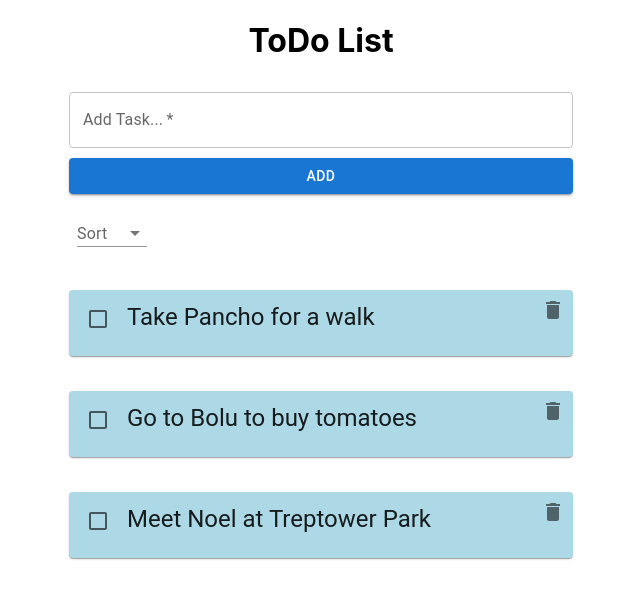
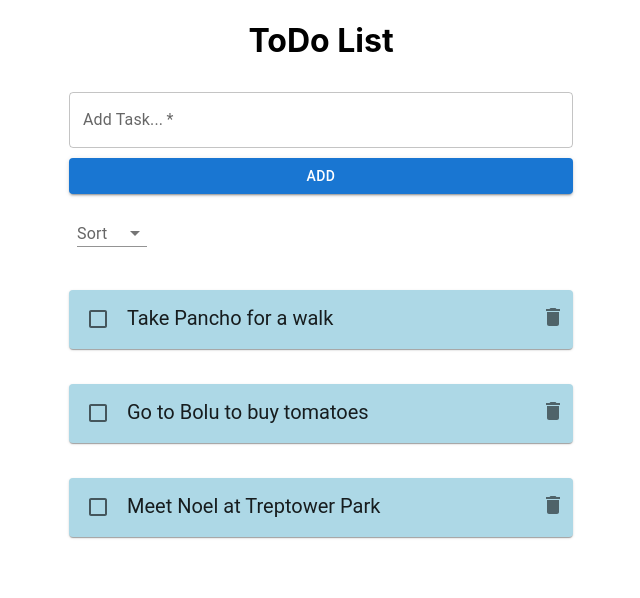
Before and after one commit to LauraPastor/todo-list, a React (Create React App) app: page / in a window 1280 px wide. Shown: the top 598 px of the page, without its empty margins (319-959 px from the left). Built offline with nearby package versions, Linux system fonts and the light colour scheme.

Commit message:
Update style

```diff
--- a/src/App.js
+++ b/src/App.js
@@ -12,11 +12,9 @@ function App() {
   const [todos, setTodos] = useState(InitialList)
 
   const checkTodo = (id) => {
-    console.log(id)
     setTodos(todos.map((todo) => {
-      if(todo.id == id)
+      if(todo.id === id)
       todo.isCompleted = !todo.isCompleted
-      console.log(todo.isCompleted)
       return todo
     }))
   }
--- a/src/components/SortTodo.jsx
+++ b/src/components/SortTodo.jsx
@@ -2,7 +2,7 @@ import React, {useState} from 'react'
 import {Select, MenuItem, Container, InputLabel, FormControl} from '@mui/material'
 import InitialList from '../mockdata/InitialList'
 
-const SortTodo = (text) => {
+const SortTodo = (text, todo) => {
 
     const [todos, setTodos] = useState(InitialList)
     const [value, setValue] = useState()
--- a/src/components/Todo.jsx
+++ b/src/components/Todo.jsx
@@ -9,14 +9,14 @@ const Todo = ({title, checkTodo, id, isCompleted, deleteTodo }) => {
   return (
     <div>
         <Container>
-            <Card style={{marginTop: 35, background: "lightblue"}}>
-                <CardContent sx={{ margin: -2 }}>
-                    <Typography variant="h5" component="h2" style={todoStyle}>
+            <Card style={{marginTop: 35, background: "lightblue" }}>
+                <CardContent sx={{ margin: -2 }} style={{paddingBottom: 16}}>
+                    <Typography variant="h5" component="h2" style={todoStyle} sx={{ fontSize: 20 }}>
                         <IconButton onClick={markComplete}>
-                            <Checkbox  color='primary' />
+                            <Checkbox  color='primary' style={{paddingBottom: 10}}/>
                         </IconButton>
                         {title}
-                        <IconButton style={{float: 'right'}} onClick={delTodo}>
+                        <IconButton style={{float: 'right', paddingTop: 15}} onClick={delTodo}>
                             <Delete />
                         </IconButton>
                     </Typography>
```
